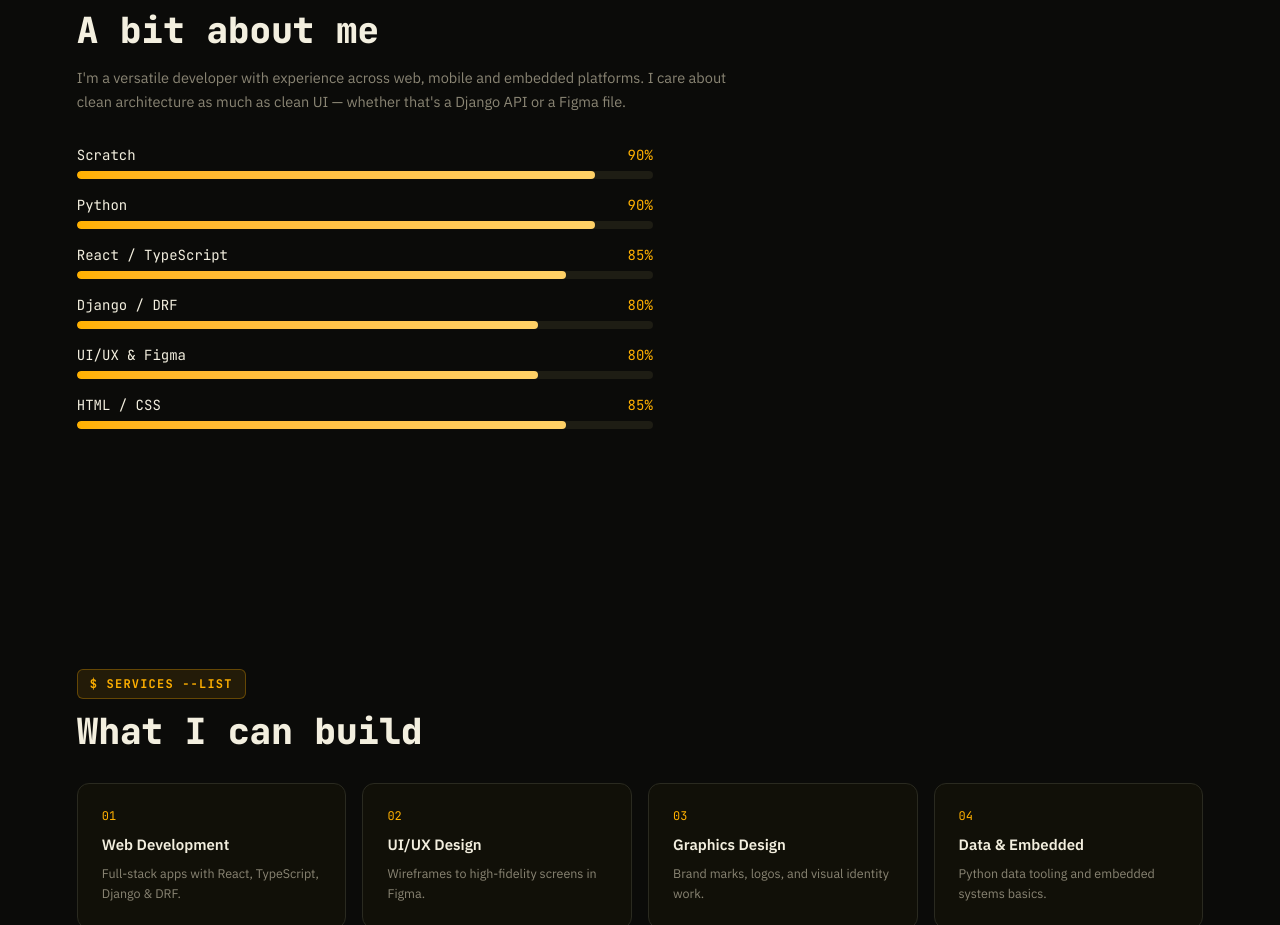
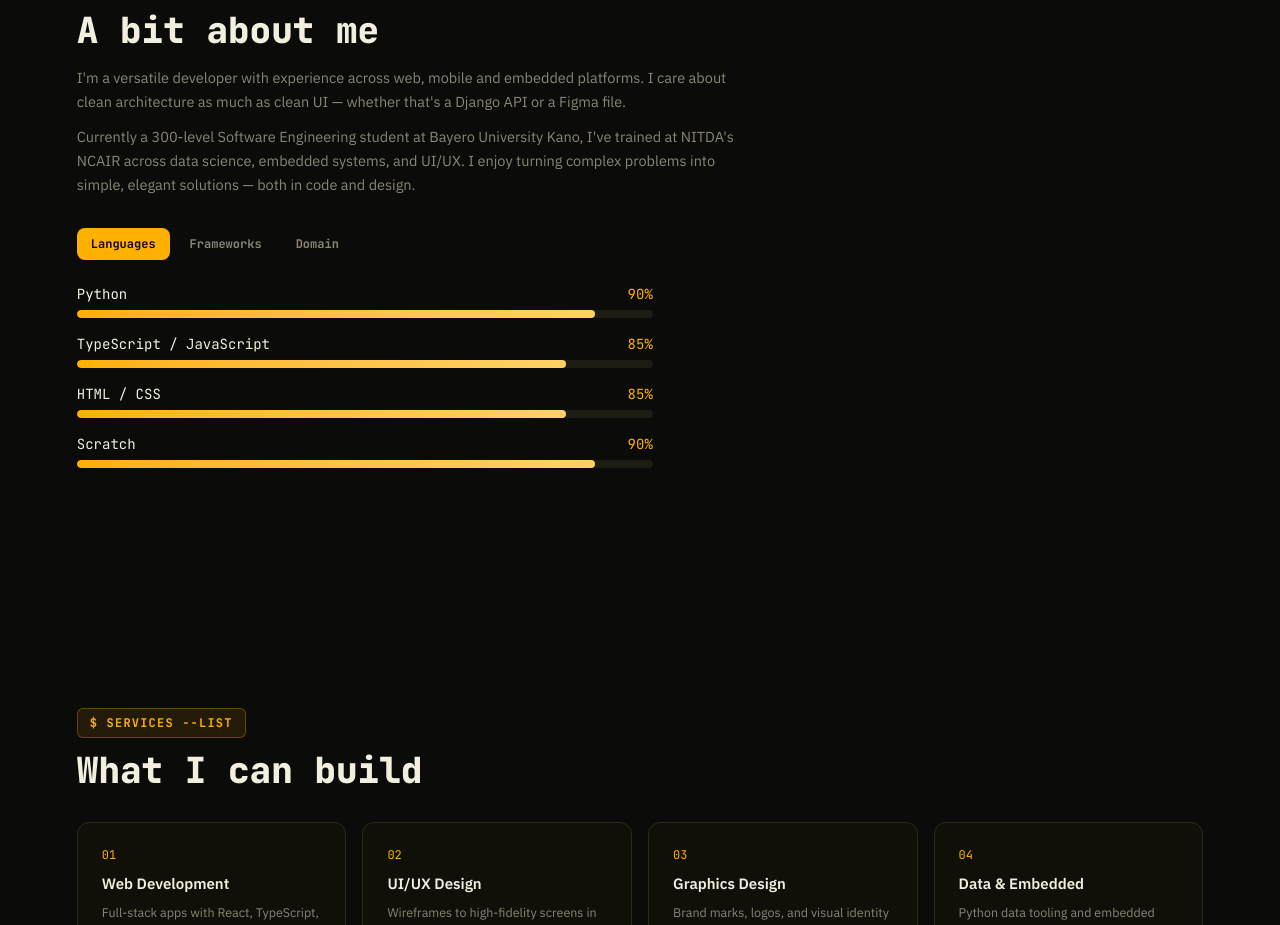
Before and after one commit to abnakore/abnakore.github.io, a React (Vite) app: page / in a window 1280 px wide. Shown: the part 847-1772 px from the top of the page. Built offline with nearby package versions, Linux system fonts and the light colour scheme.

Commit message:
Added tabs to about me skills

```diff
--- a/src/components/sections/About.tsx
+++ b/src/components/sections/About.tsx
@@ -2,7 +2,7 @@ import { useMode } from '../../hooks/useMode';
 import SectionTag from '../ui/SectionTag';
 import WaveDivider from '../layout/WaveDivider';
 import TiltCard from '../ui/TiltCard';
-import SkillBars from './SkillBars';
+import SkillTabs from './SkillTabs';
 
 export default function About() {
   const { mode } = useMode();
@@ -16,19 +16,24 @@ export default function About() {
             <SectionTag>$ cat about.md</SectionTag>
             <h2 className="font-mono text-2xl md:text-4xl font-extrabold mt-3">A bit about me</h2>
             <p className="text-t-dim text-[14.5px] leading-relaxed max-w-2xl mt-4">
-              I&apos;m a versatile developer with experience across web, mobile and embedded platforms.
-              I care about clean architecture as much as clean UI — whether that&apos;s a Django API or a
+              I'm a versatile developer with experience across web, mobile and embedded platforms.
+              I care about clean architecture as much as clean UI — whether that's a Django API or a
               Figma file.
             </p>
+            <p className="text-t-dim text-[14.5px] leading-relaxed max-w-2xl mt-3">
+              Currently a 300-level Software Engineering student at Bayero University Kano, I've trained
+              at NITDA's NCAIR across data science, embedded systems, and UI/UX. I enjoy turning complex
+              problems into simple, elegant solutions — both in code and design.
+            </p>
             <div id="skills" className="max-w-xl mt-8">
-              <SkillBars />
+              <SkillTabs />
             </div>
           </div>
         ) : (
           <div>
             <SectionTag>About me</SectionTag>
             <h2 className="font-sora text-2xl md:text-4xl font-extrabold mt-3">
-              Hi, I&apos;m here to help your next project
+              Hi, I'm here to help your next project
             </h2>
             <div id="skills" className="grid grid-cols-1 md:grid-cols-6 gap-4 mt-8">
               <TiltCard className="md:col-span-3 md:row-span-2 bg-b-ink text-white rounded-3xl p-7 shadow-[0_8px_30px_rgba(24,20,37,0.06)]">
@@ -36,8 +41,13 @@ export default function About() {
                 <p className="text-sm text-white/70 leading-relaxed">
                   Full-stack web apps, dashboards and design systems — from Figma to production code.
                 </p>
+                <p className="text-sm text-white/70 leading-relaxed mt-3">
+                  300-level Software Engineering student at Bayero University Kano with training across
+                  data science, embedded systems, and UI/UX at NITDA's NCAIR. I bring a multidisciplinary
+                  perspective to every project.
+                </p>
                 <div className="flex flex-wrap gap-2 mt-4">
-                  {['React', 'Django', 'DRF', 'Figma'].map((t) => (
+                  {['React', 'Django', 'DRF', 'Figma', 'Python', 'Tailwind'].map((t) => (
                     <span key={t} className="text-xs bg-white/10 text-white px-2.5 py-1.5 rounded-full font-semibold">
                       {t}
                     </span>
@@ -47,7 +57,7 @@ export default function About() {
 
               <TiltCard className="md:col-span-3 bg-white rounded-3xl p-7 shadow-[0_8px_30px_rgba(24,20,37,0.06)]">
                 <h3 className="font-sora text-lg mb-2">Skill focus</h3>
-                <SkillBars />
+                <SkillTabs />
               </TiltCard>
 
               <TiltCard className="md:col-span-3 bg-gradient-to-br from-b-accent to-purple-500 text-white rounded-3xl p-7 shadow-[0_8px_30px_rgba(24,20,37,0.06)] flex flex-col justify-center">
--- a/src/components/sections/SkillBars.tsx
+++ /dev/null
@@ -1,32 +0,0 @@
-import { motion } from 'framer-motion';
-import { skills } from '../../data/skills';
-import { useMode } from '../../hooks/useMode';
-
-export default function SkillBars() {
-  const { mode } = useMode();
-  const isTerminal = mode === 'terminal';
-
-  return (
-    <div className="mt-2">
-      {skills.map((s, i) => (
-        <div key={s.label} className="mb-4">
-          <div className={`flex justify-between text-sm mb-1.5 ${isTerminal ? 'font-mono' : 'font-semibold'}`}>
-            <span>{s.label}</span>
-            <span className={isTerminal ? 'text-t-accent' : 'text-b-accent'}>{s.value}%</span>
-          </div>
-          <div className={`h-2 rounded-full overflow-hidden ${isTerminal ? 'bg-[#1E1D14]' : 'bg-[#EEEBFA]'}`}>
-            <motion.div
-              className={`h-full rounded-full ${
-                isTerminal ? 'bg-gradient-to-r from-t-accent to-[#FFD166]' : 'bg-gradient-to-r from-b-accent to-b-accent2'
-              }`}
-              initial={{ width: 0 }}
-              whileInView={{ width: `${s.value}%` }}
-              viewport={{ once: true, amount: 0.6 }}
-              transition={{ duration: 1.1, delay: i * 0.08, ease: [0.2, 0.8, 0.2, 1] }}
-            />
-          </div>
-        </div>
-      ))}
-    </div>
-  );
-}
--- /dev/null
+++ b/src/components/sections/SkillTabs.tsx
@@ -0,0 +1,75 @@
+import { useState } from 'react';
+import { motion } from 'framer-motion';
+import { skillGroups } from '../../data/skills';
+import { useMode } from '../../hooks/useMode';
+
+export default function SkillTabs() {
+  const { mode } = useMode();
+  const isTerminal = mode === 'terminal';
+  const [activeIndex, setActiveIndex] = useState(0);
+
+  const activeGroup = skillGroups[activeIndex];
+
+  return (
+    <div className="mt-2">
+      {/* Tab headers */}
+      <div className={`flex gap-1.5 mb-6 ${isTerminal ? 'font-mono' : ''}`}>
+        {skillGroups.map((g, i) => (
+          <button
+            key={g.category}
+            onClick={() => setActiveIndex(i)}
+            className={`relative text-xs font-semibold px-3.5 py-2 rounded-lg transition-all duration-200 ${
+              isTerminal
+                ? i === activeIndex
+                  ? 'text-t-bg'
+                  : 'text-t-dim hover:text-t-text'
+                : i === activeIndex
+                ? 'text-white'
+                : 'text-b-sub hover:text-b-ink'
+            }`}
+          >
+            {i === activeIndex && (
+              <motion.span
+                layoutId="skillTabBg"
+                className={`absolute inset-0 rounded-lg ${
+                  isTerminal ? 'bg-t-accent' : 'bg-b-ink'
+                }`}
+                transition={{ type: 'spring', stiffness: 400, damping: 30 }}
+              />
+            )}
+            <span className="relative z-10">{g.category}</span>
+          </button>
+        ))}
+      </div>
+
+      {/* Skill bars */}
+      <motion.div
+        key={activeGroup.category}
+        initial={{ opacity: 0, y: 6 }}
+        animate={{ opacity: 1, y: 0 }}
+        transition={{ duration: 0.25 }}
+      >
+        {activeGroup.items.map((s, i) => (
+          <div key={s.label} className="mb-4">
+            <div className={`flex justify-between text-sm mb-1.5 ${isTerminal ? 'font-mono' : 'font-semibold'}`}>
+              <span>{s.label}</span>
+              <span className={isTerminal ? 'text-t-accent' : 'text-b-accent'}>{s.value}%</span>
+            </div>
+            <div className={`h-2 rounded-full overflow-hidden ${isTerminal ? 'bg-[#1E1D14]' : 'bg-[#EEEBFA]'}`}>
+              <motion.div
+                className={`h-full rounded-full ${
+                  isTerminal
+                    ? 'bg-gradient-to-r from-t-accent to-[#FFD166]'
+                    : 'bg-gradient-to-r from-b-accent to-b-accent2'
+                }`}
+                initial={{ width: 0 }}
+                animate={{ width: `${s.value}%` }}
+                transition={{ duration: 0.8, delay: i * 0.08, ease: [0.2, 0.8, 0.2, 1] }}
+              />
+            </div>
+          </div>
+        ))}
+      </motion.div>
+    </div>
+  );
+}
--- a/src/data/skills.ts
+++ b/src/data/skills.ts
@@ -1,10 +1,31 @@
-import type { SkillBar } from '../types';
+import type { SkillGroup } from '../types';
 
-export const skills: SkillBar[] = [
-  { label: 'Scratch', value: 90 },
-  { label: 'Python', value: 90 },
-  { label: 'React / TypeScript', value: 85 },
-  { label: 'Django / DRF', value: 80 },
-  { label: 'UI/UX & Figma', value: 80 },
-  { label: 'HTML / CSS', value: 85 },
+export const skillGroups: SkillGroup[] = [
+  {
+    category: 'Languages',
+    items: [
+      { label: 'Python', value: 90 },
+      { label: 'TypeScript / JavaScript', value: 85 },
+      { label: 'HTML / CSS', value: 85 },
+      { label: 'Scratch', value: 90 },
+    ],
+  },
+  {
+    category: 'Frameworks',
+    items: [
+      { label: 'React', value: 85 },
+      { label: 'Django / DRF', value: 80 },
+      { label: 'Tailwind CSS', value: 85 },
+      { label: 'Node.js', value: 70 },
+    ],
+  },
+  {
+    category: 'Domain',
+    items: [
+      { label: 'UI/UX & Figma', value: 80 },
+      { label: 'Data Science', value: 65 },
+      { label: 'Embedded Systems', value: 60 },
+      { label: 'Git & DevOps', value: 70 },
+    ],
+  },
 ];
--- a/src/types/index.ts
+++ b/src/types/index.ts
@@ -12,9 +12,9 @@ export interface Project {
   gradient: string;
 }
 
-export interface SkillBar {
-  label: string;
-  value: number;
+export interface SkillGroup {
+  category: string;
+  items: { label: string; value: number }[];
 }
 
 export interface Service {
```
